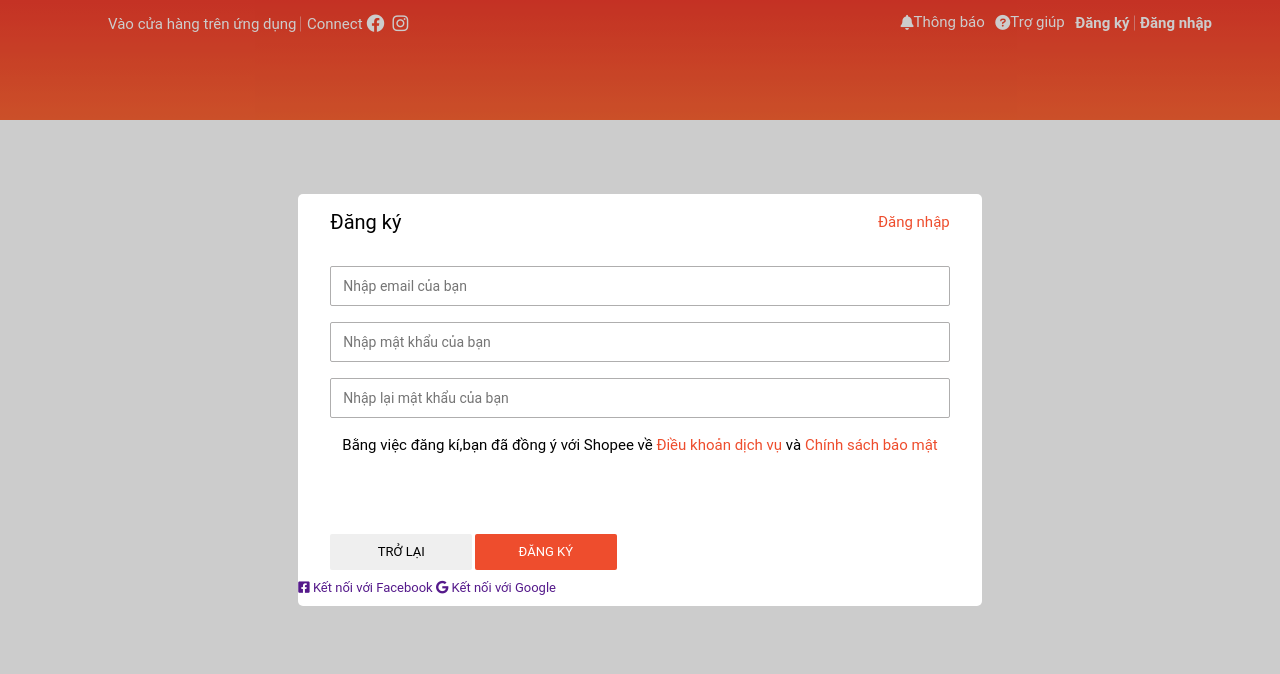
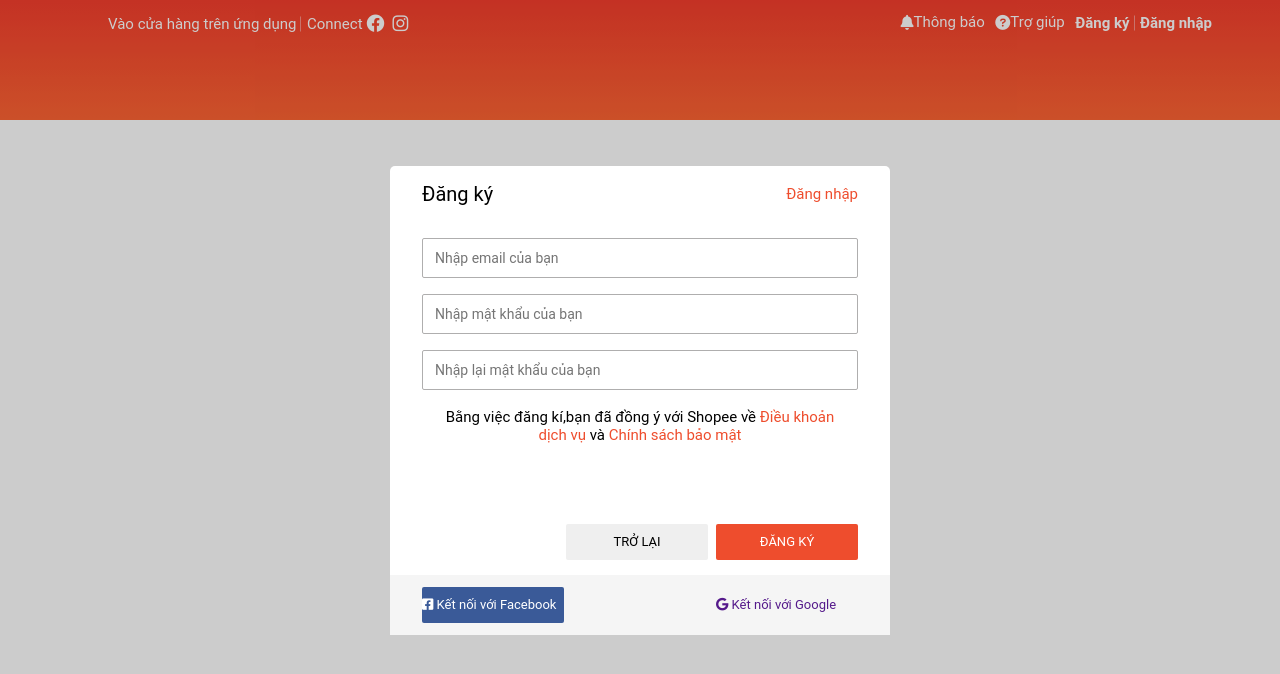
Before and after one commit to PMH8/ShopeeTemplate, a plain HTML site: page index.html in a window 1280 px wide. Drawn offline with nearby package versions, Linux system fonts and the light colour scheme.

Commit message:
add css for login_1

```diff
--- a/assets/css/base.css
+++ b/assets/css/base.css
@@ -50,6 +50,7 @@
 
 .modal__body {
     background-color: var(--white-color);
+    width: 500px;
     margin: auto;
     z-index: 2;
     border-radius: 5px;
@@ -67,9 +68,18 @@
     padding: 0;
 
 }
+.btn.btn--normal:hover{
+    background-color: rgba(0, 0, 0, 0.1);
+    cursor: pointer;
+}
 
 .btn.btn-primary {
     color: var(--white-color);
     background-color: var(--primary-color);
 
 }
+.btn.btn-disibaled{
+    color:#949494 ;
+    cursor: default;
+    background-color: #c3c3c3;
+}
--- a/assets/css/main.css
+++ b/assets/css/main.css
@@ -250,6 +250,7 @@
 .auth-form__container {
     padding: 0 32px;
     box-sizing: border-box;
+    margin-bottom: 15px;
 }
 
 .auth-form__header {
@@ -303,3 +304,27 @@
 .auth-form__controls{
     margin-top: 80px;
 }
+.auth-form__controls{
+    display: flex;
+    justify-content: flex-end;
+}
+.auth-form__controls-back{
+    margin-right: 8px;
+}
+.auth-form__socials{
+    background-color: #f5f5f5;
+    padding: 12px 32px;
+    display: flex;
+    justify-content: space-between;
+}
+/* .auth-form__socials-facebook,
+.auth-form__socials-google{
+    color: var(--white-color);
+} */
+.auth-form__socials-facebook{
+    background-color: #3A5A98;
+    color: var(--white-color);
+}
+.auth-form__socials-google{
+
+}
--- a/index.html
+++ b/index.html
@@ -147,17 +147,17 @@
                         </p>
                     </div>
                     <div class="auth-form__controls">
-                        <button class="btn">TRỞ LẠI</button>
-                        <button class="btn btn-primary">ĐĂNG KÝ</button>
+                        <button class="btn btn--normal auth-form__controls-back ">TRỞ LẠI</button>
+                        <button class="btn  btn--normal btn-primary">ĐĂNG KÝ</button>
                     </div>
                 </div>
 
                 <div class="auth-form__socials">
-                    <a href="" class="btn btn--with-icon">
+                    <a href="" class="btn btn--with-icon auth-form__socials-facebook">
                         <i class="fa-brands fa-facebook-square"></i>
                         Kết nối với Facebook
                     </a>
-                    <a href="" class="btn btn--with-icon">
+                    <a href="" class="btn btn--with-icon auth-form__socials-google">
                         <i class="fa-brands fa-google"></i>
                         Kết nối với Google
                     </a>
```
